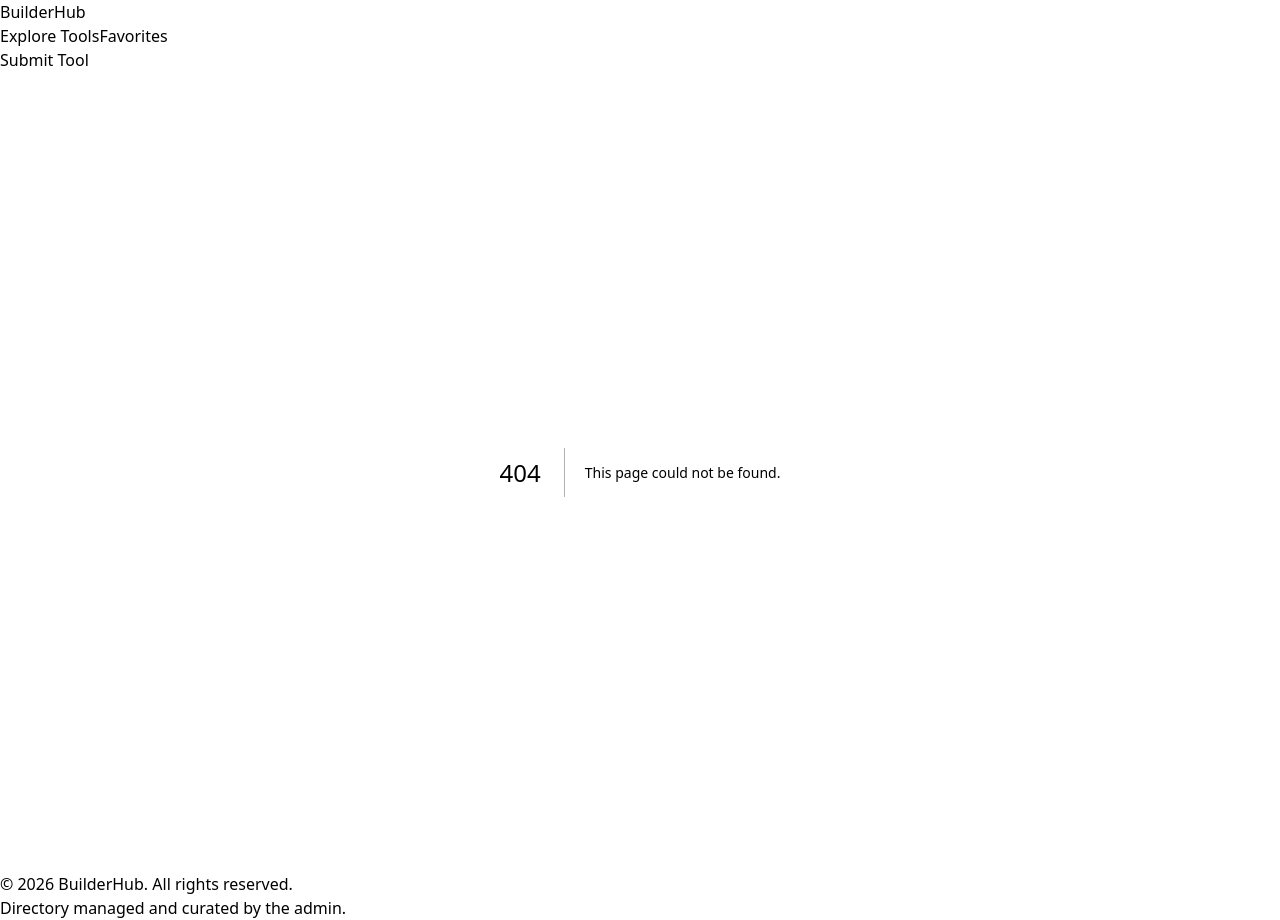
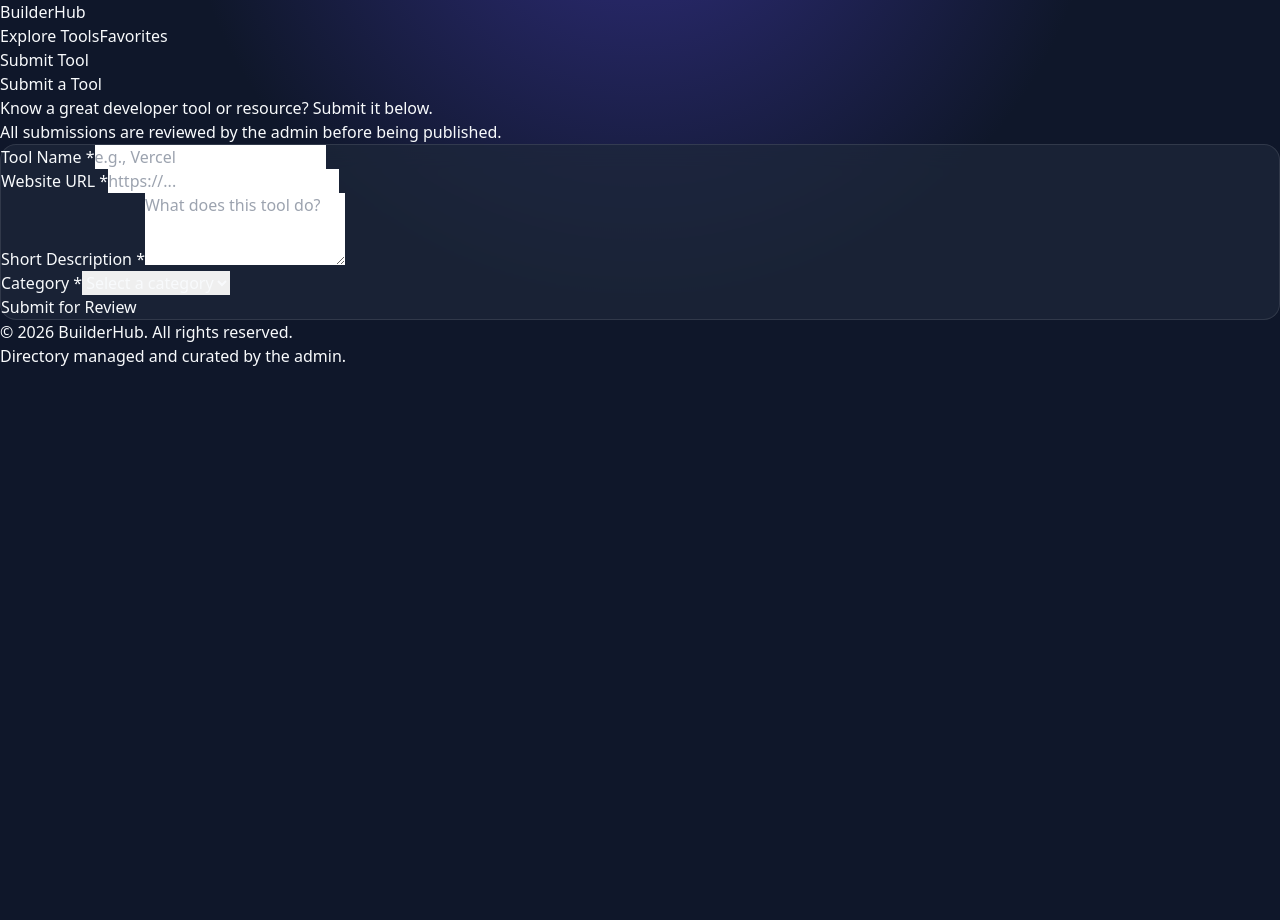
Before and after one commit to realmasin/builderhub, a Next.js app: page /submit in a window 1280 px wide. Before the commit this address had no page. After the commit the page ends 800 px from the top, so only its background shows below. Built offline with nearby package versions, Linux system fonts and the light colour scheme.

Commit message:
Create page.tsx

```diff
--- /dev/null
+++ b/src/app/submit/page.tsx
@@ -0,0 +1,73 @@
+export default function SubmitPage() {
+  return (
+    <div className="max-w-2xl mx-auto px-4 py-20">
+
+      {/* Page Header */}
+      <div className="text-center mb-10">
+        <h1 className="text-4xl font-bold mb-4 text-white">Submit a Tool</h1>
+        <p className="text-gray-400">
+          Know a great developer tool or resource? Submit it below.
+          <br />
+          <span className="text-purple-400 font-medium">All submissions are reviewed by the admin before being published.</span>
+        </p>
+      </div>
+
+      {/* Submission Form */}
+      <div className="glass-card p-8">
+        <form className="flex flex-col gap-6">
+
+          <div>
+            <label className="block text-sm font-medium text-gray-300 mb-2">Tool Name *</label>
+            <input
+              type="text"
+              placeholder="e.g., Vercel"
+              className="w-full bg-white/5 border border-white/10 rounded-lg px-4 py-3 text-white focus:outline-none focus:border-purple-500 transition-colors"
+              required
+            />
+          </div>
+
+          <div>
+            <label className="block text-sm font-medium text-gray-300 mb-2">Website URL *</label>
+            <input
+              type="url"
+              placeholder="https://..."
+              className="w-full bg-white/5 border border-white/10 rounded-lg px-4 py-3 text-white focus:outline-none focus:border-purple-500 transition-colors"
+              required
+            />
+          </div>
+
+          <div>
+            <label className="block text-sm font-medium text-gray-300 mb-2">Short Description *</label>
+            <textarea
+              rows={3}
+              placeholder="What does this tool do?"
+              className="w-full bg-white/5 border border-white/10 rounded-lg px-4 py-3 text-white focus:outline-none focus:border-purple-500 transition-colors resize-none"
+              required
+            ></textarea>
+          </div>
+
+          <div>
+            <label className="block text-sm font-medium text-gray-300 mb-2">Category *</label>
+            <select className="w-full bg-white/5 border border-white/10 rounded-lg px-4 py-3 text-white focus:outline-none focus:border-purple-500 transition-colors [&>option]:bg-slate-900" required>
+              <option value="">Select a category</option>
+              <option value="ai">AI Tools</option>
+              <option value="dev">Developer Tools</option>
+              <option value="productivity">Productivity</option>
+              <option value="design">Design</option>
+              <option value="web3">Web3</option>
+            </select>
+          </div>
+
+          {/* Dummy Submit Button for now */}
+          <button
+            type="button"
+            className="w-full bg-purple-600 hover:bg-purple-700 text-white font-medium py-3 rounded-lg transition-colors mt-2 shadow-lg shadow-purple-500/20"
+          >
+            Submit for Review
+          </button>
+
+        </form>
+      </div>
+    </div>
+  );
+}
```
